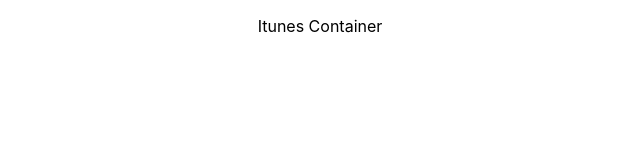
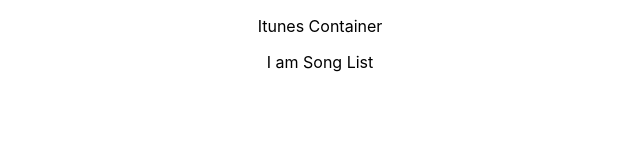
Before and after one commit to RobertTee93/itunes_chart, a React (Create React App) app: page / in a window 1280 px wide. Shown: the top 160 px of the page, without its empty margins (320-960 px from the left). Built offline with nearby package versions, Linux system fonts and the light colour scheme.

Commit message:
added song list component

```diff
--- /dev/null
+++ b/src/components/SongList.js
@@ -0,0 +1,11 @@
+import React from "react";
+
+const SongList = () => {
+  return(
+    <div className="song-list">
+      <p>I am Song List</p>
+    </div>
+  )
+}
+
+export default SongList;
--- a/src/containers/ItunesContainer.js
+++ b/src/containers/ItunesContainer.js
@@ -1,4 +1,5 @@
 import React, { Component } from "react";
+import SongList from "../components/SongList"
 
 class ItunesContainer extends Component {
   constructor(props){
@@ -11,6 +12,7 @@
     return (
       <div className="itunes-container">
         <p>Itunes Container</p>
+        <SongList></SongList>
       </div>
     )
   }
```
